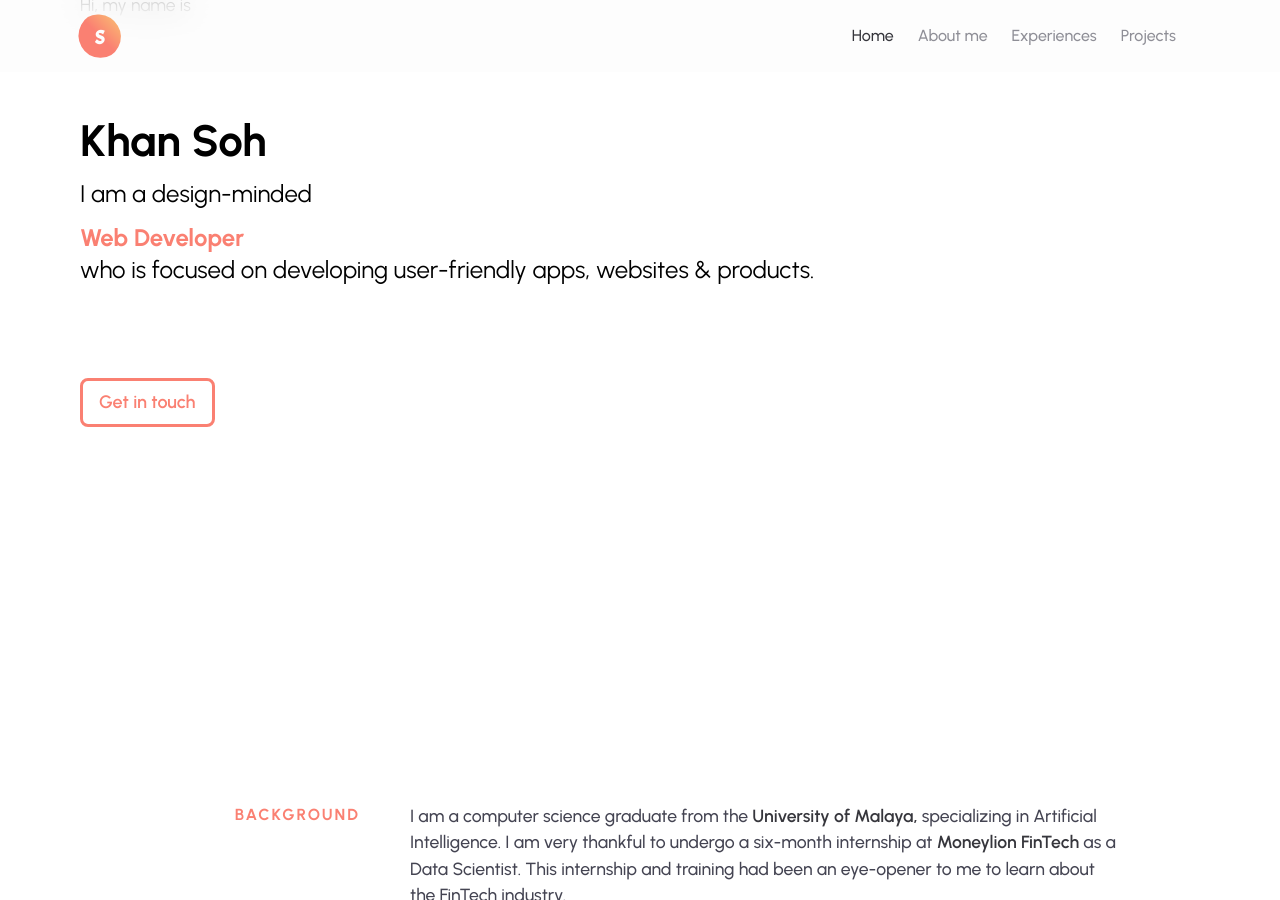
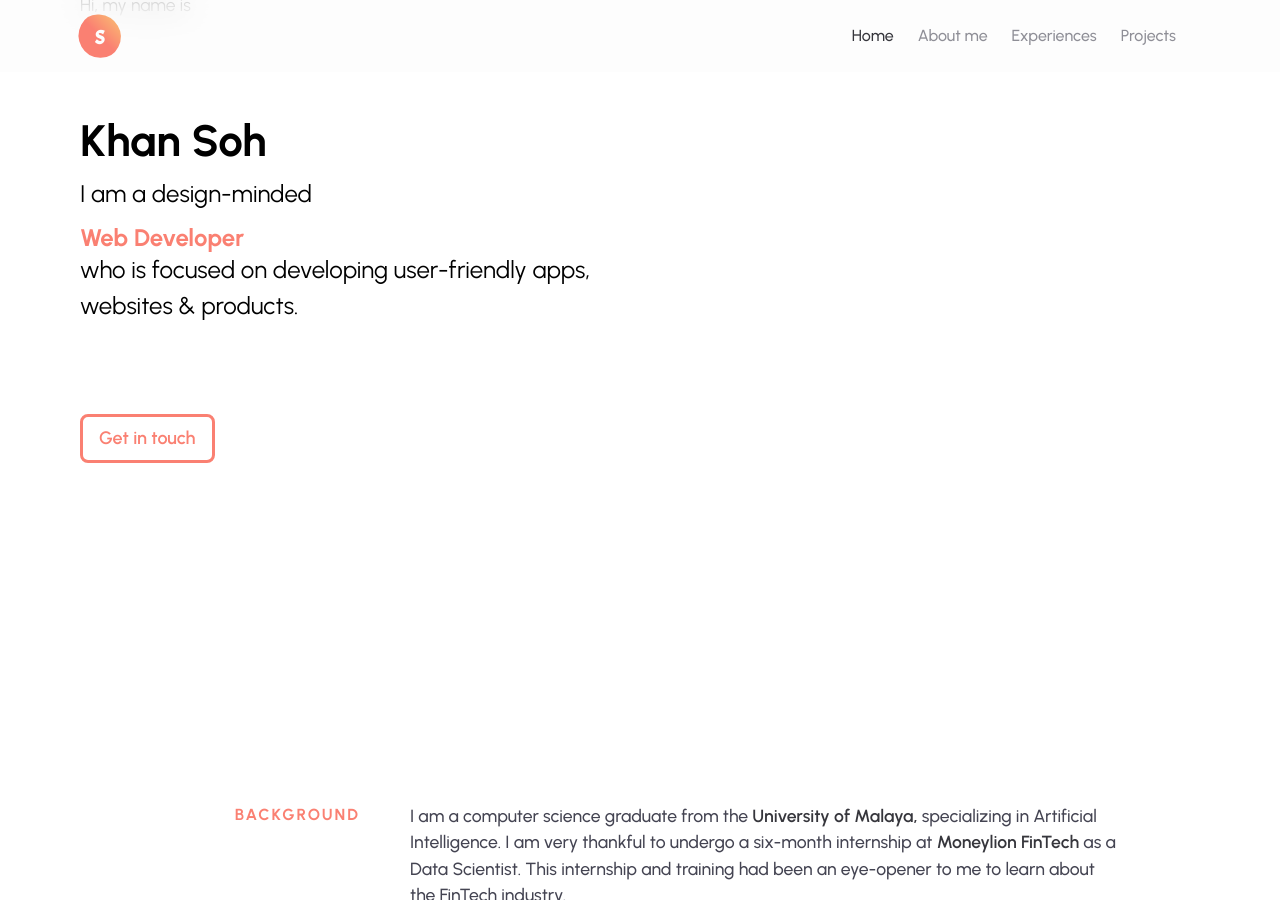
Before and after one commit to notAunty/portfolio-v2, a Jekyll site: the page built from src/index.html, in a window 1280 px wide and 900 px high, scrolled down 197 px. Built offline with Jekyll 4.4.1, drawn with Linux system fonts in a browser that asks for light colours; comment, search, counter and statistics services are not loaded.

Commit message:
intro tagline width

```diff
--- a/src/_sass/_intro.scss
+++ b/src/_sass/_intro.scss
@@ -15,6 +15,7 @@
   }
 
   &__tagline {
+    max-width: 550px;
     font-weight: 400;
     @include font-size($h4);
     margin-bottom: 10vh;
```
